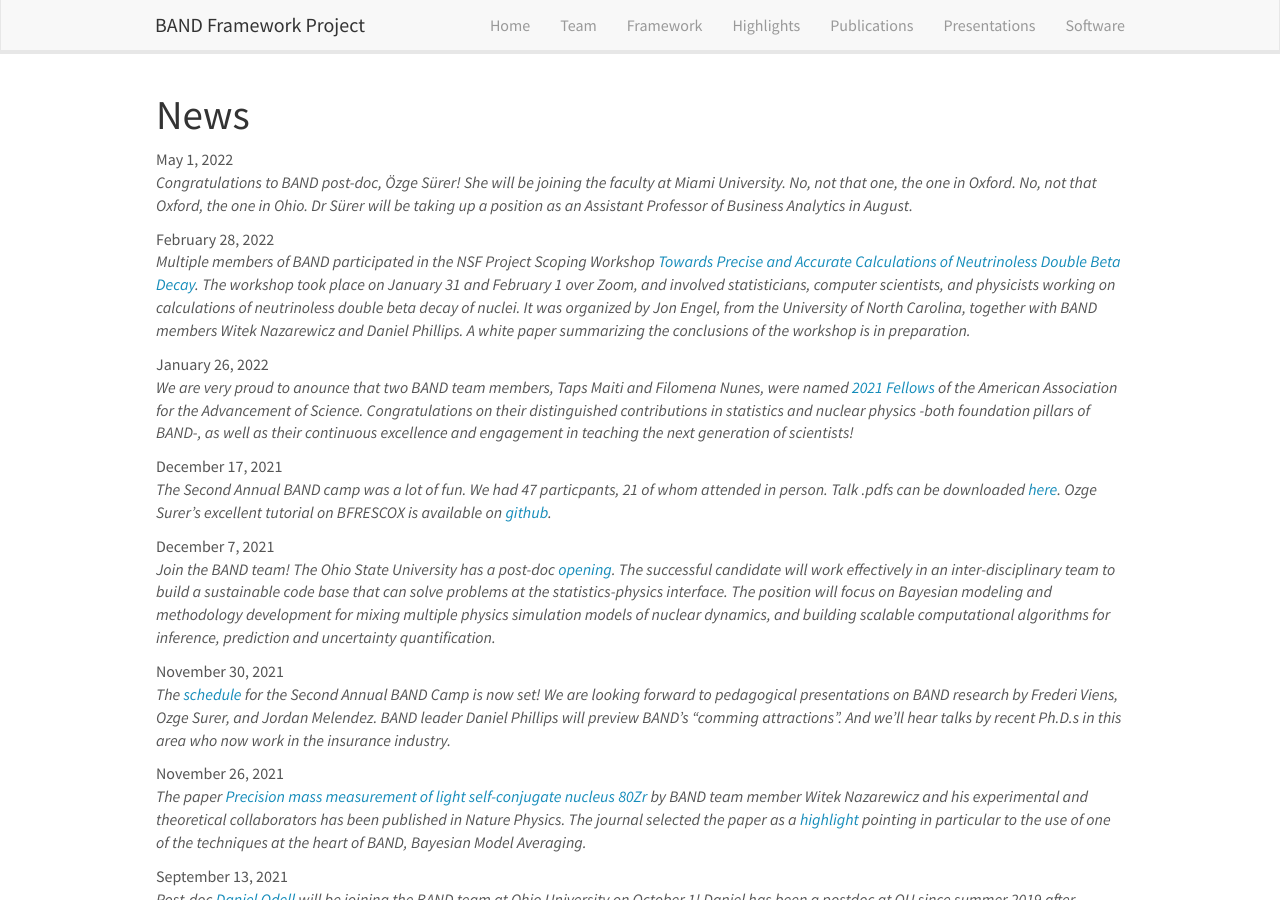
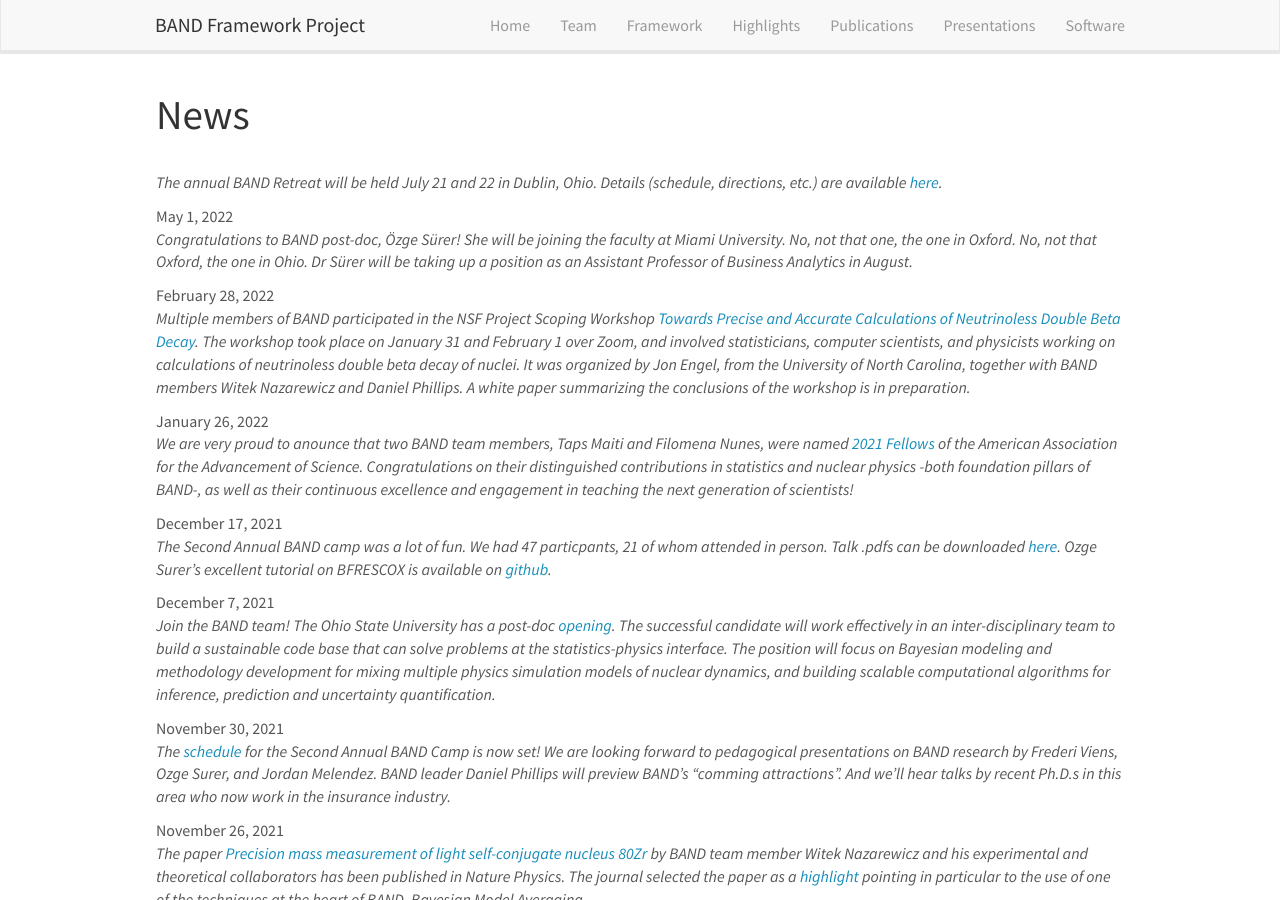
Before and after one commit to bandframework/bandframework.github.io, a Jekyll site: the page built from _pages/allnews.md, in a window 1280 px wide and 900 px high. Built offline with Jekyll 4.4.1, drawn with Linux system fonts in a browser that asks for light colours; nearby versions of some CDN libraries; some of the changed lines change nothing that is shown.

Commit message:
create and first items on Retreat page

```diff
--- a/_data/news.yml
+++ b/_data/news.yml
@@ -1,3 +1,8 @@
+- data: July 17, 2022
+  headline: >
+    The annual BAND Retreat will be held July 21 and 22 in Dublin, Ohio.
+    Details (schedule, directions, etc.) are available <a href="/retreat">here</a>.
+
 - date: May 1, 2022
   headline: >
     Congratulations to BAND post-doc, Özge Sürer! She will be joining the faculty at Miami
--- /dev/null
+++ b/_pages/retreat.md
@@ -0,0 +1,88 @@
+---
+title: "BAND Collaboration - Retreat"
+layout: textlay
+excerpt: "BAND Collaboration: 2022 Retreat"
+sitemap: false
+permalink: /retreat/
+---
+
+# BAND Retreat in 2022
+
+<p>
+The 2022 retreat will be held at the Ohio University on July 21 and 22 at the
+<!-- College of Health Sciences and Professions -->
+<a href="https://www.ohio.edu/chsp/dublin-center/dublin-integrated-education-center">Dublin Integrated Education Center</a> in Dublin, Ohio.
+
+</p>
+
+---
+
+## Directions and local information
+
+<p>
+A map and driving directions to the Dublin Integrated Education Center are <a href="/images/pdfs/Dublin_MapDirections.pdf">here</a>.
+</p>
+
+---
+
+## Schedule
+
+<p>
+All times are EDT.
+</p>
+
+### Thursday, July 21
+
+
+#### 9:00 Welcome and Intro
+* Phillips (10 minutes)
+
+#### 9:10-10:50 Student talks, 15 + 5 each
+* Chan
+* Semposki
+* Son
+* Yanotty
+* Liyanage (remote)
+
+#### 10:50-11:20 Coffee break
+
+* 11:20-11:50 BAND Fellow project (Bub, 20 + 10)
+* 11:50-12:10 JAM session update, social-hour participation, meeting frequency, etc. (Giuliani/Phillips)
+* 12:10-12:30 Plans for next BAND camp (Everyone)
+
+#### 12:30-1:45 Lunch
+
+#### 1:45-2:30 v0.2 and beyond
+* Phillips (15 + 30)
+
+#### Brainstorming tools for v0.3 (25 +15 each)
+* 2:30-3:10 Reduced-basis methods +  (Giuliani)
+* 3:10-3:50 ??? (Surer)
+
+#### 3:50-4:20 Coffee break
+
+* 4:20-5:00 Model-mixing software (Pratola)
+* 5:00-5:40 Variational Bayesian inference (Maiti)
+
+<p>
+Dinner somewhere in Dublin….(suggestions welcome)
+</p>
+
+### Friday, July 22
+
+#### Brainstorming analyses for Year 3,
+* 9:00-9:30 Mixing EFTs (Furnstahl, 15 + 15)
+* 9:30-9:50 UQ for charge exchange reactions (Whitehead, 15 + 5)
+* 10:10-10:45 BMEX (Godbey, 15 + 20)
+
+#### 10:45-11:15 Coffee
+
+
+#### More brainstorming,
+* 11:45-12:15 Emulating the R-matrix (Odell, 15 + 15)
+* 12:15-12:45 BAND & Quantum Computing (Godbey, 15 + 15)
+
+#### Outstanding issues & closeout
+* 12:45-1:30 Phillips
+
+#### 1:30-2:30 Lunch & departure
```
Also changed, not shown: 1 other file.
